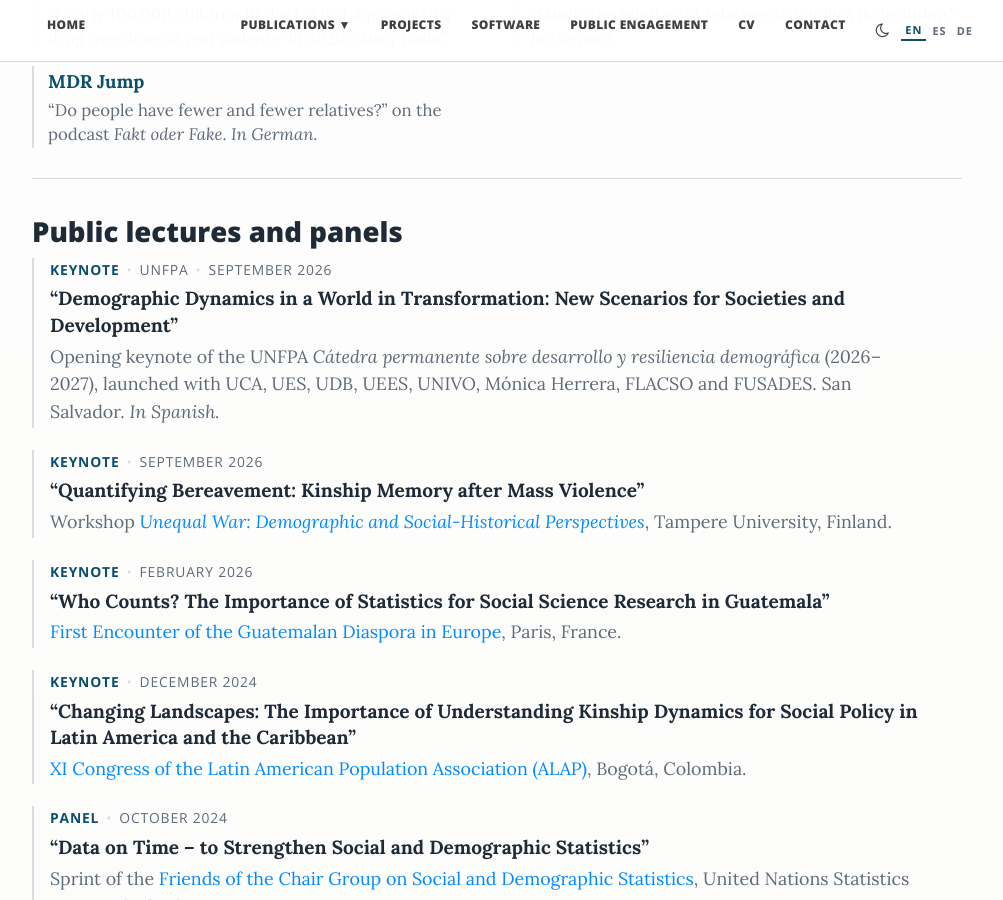
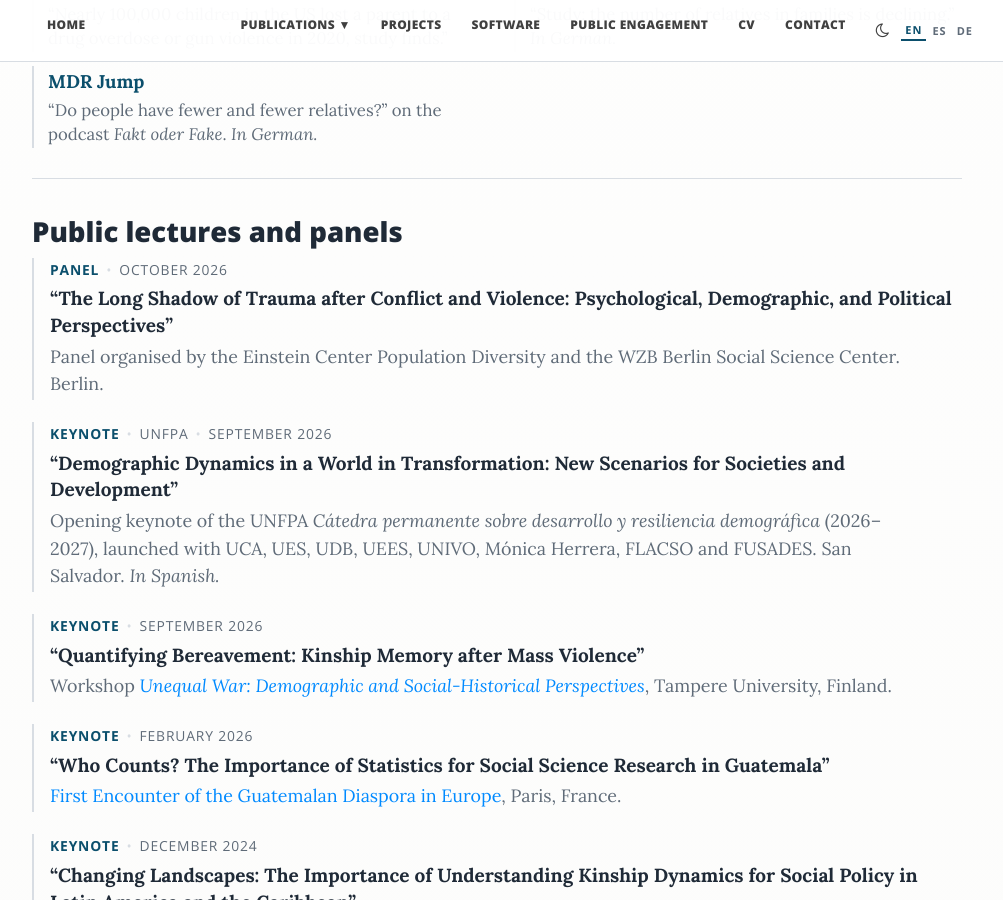
Before and after one commit to alburezg/alburezg.github.io, a Jekyll site: the page built from public-engagement.md, in a window 1280 px wide and 900 px high, scrolled down 1880 px. Shown: the whole window, without its empty margins (143-1146 px from the left). Built offline with Jekyll 4.4.1, drawn with Linux system fonts in a browser that asks for light colours.

Commit message:
Add Long Shadow of Trauma panel (October 2026) to public engagement

```diff
--- a/public-engagement.md
+++ b/public-engagement.md
@@ -131,6 +131,11 @@ permalink: /public-engagement/
     <h2>Public lectures and panels</h2>
     <ul class="pe-entries">
       <li class="pe-entry">
+        <p class="pe-entry-meta"><span class="pe-kind">Panel</span><span class="pe-sep">&bull;</span>October 2026</p>
+        <p class="pe-entry-title">&ldquo;The Long Shadow of Trauma after Conflict and Violence: Psychological, Demographic, and Political Perspectives&rdquo;</p>
+        <p class="pe-entry-body">Panel organised by the Einstein Center Population Diversity and the WZB Berlin Social Science Center. Berlin.</p>
+      </li>
+      <li class="pe-entry">
         <p class="pe-entry-meta"><span class="pe-kind">Keynote</span><span class="pe-sep">&bull;</span>UNFPA<span class="pe-sep">&bull;</span>September 2026</p>
         <p class="pe-entry-title">&ldquo;Demographic Dynamics in a World in Transformation: New Scenarios for Societies and Development&rdquo;</p>
         <p class="pe-entry-body">Opening keynote of the UNFPA <em>C&aacute;tedra permanente sobre desarrollo y resiliencia demogr&aacute;fica</em> (2026&ndash;2027), launched with UCA, UES, UDB, UEES, UNIVO, M&oacute;nica Herrera, FLACSO and FUSADES. San Salvador. <span class="pe-lang">In Spanish.</span></p>
```
Also changed, not shown: de/public-engagement.md (+5 -0 lines), es/public-engagement.md (+5 -0 lines).
